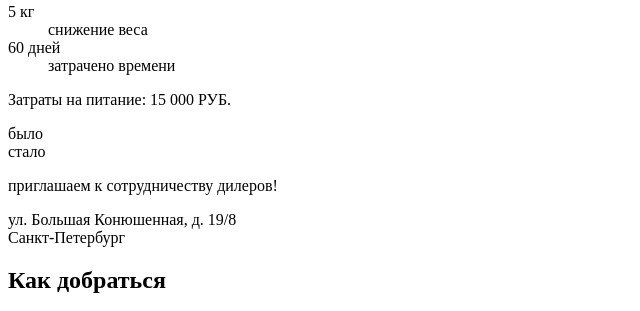
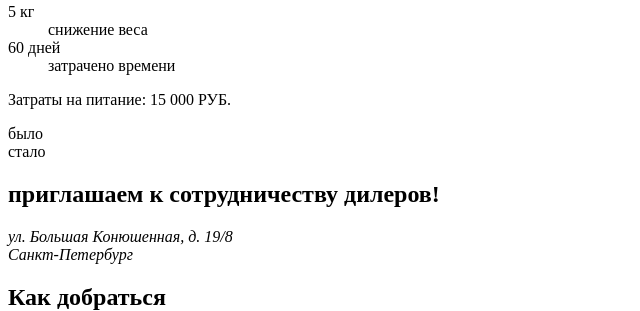
Before and after one commit to nstmld/581191-cat-energy-21, a website: page source/index.html in a window 1280 px wide. Shown: the part 761-1072 px from the top of the page, without its empty margins (0-640 px from the left). Drawn offline with Linux system fonts and the light colour scheme.

Commit message:
Правки по главной странице

```diff
--- a/source/index.html
+++ b/source/index.html
@@ -35,15 +35,14 @@
             <p class="program__description">
               Ваш кот весит больше собаки и почти утратил способность лазить по деревьям? Пора на диету! Cat Energy Slim поможет вашему питомцу сбросить лишний вес.
             </p>
-            <a class="program__link"href="catalog.html">каталог slim</a>
+            <a class="program__link" href="catalog.html">каталог slim</a>
           </li>
           <li class="program__item program__item--muscle">
             <h3 class="program__header">набор массы</h3>
             <p class="program__description">
               Заработать авторитет среди дворовых котов и даже собак? Серия Cat Energy Pro поможет вашему коту нарастить необходимые мышцы!
             </p>
-            <a class="program__link"href="catalog.html">каталог pro</a>
-          </li>
+            <a class="program__link" href="catalog.html">каталог pro</a>
           </li>
         </ul>
       </section>
@@ -80,13 +79,14 @@
         </div>
       </section>
       <section class="cooperation">
-        <p class="cooperation__message">приглашаем к сотрудничеству дилеров!</p>
-        <adress class="cooperation__adress">ул. Большая Конюшенная, д. 19/8<br>Санкт-Петербург</adress>
+        <h2 class="cooperation__message">приглашаем к сотрудничеству дилеров!</h2>
+        <address class="cooperation__address">ул. Большая Конюшенная, д. 19/8<br>Санкт-Петербург</address>
       </section>
       <section class="map">
         <h2 class="visually-hidden">Как добраться</h2>
         <img src="" width="320" height="362" alt="">
       </section>
+    </main>
     <footer class="main-footer">
       <div class="main-footer__wrapper">
         <a class="main-footer__logo">
@@ -108,8 +108,6 @@
           <img src="" width="27" height="34" alt="Лого HTML Academy">
         </a>
       </div>
-        </div>
     </footer>
-    </main>
   </body>
 </html>
```
Lines whose indentation alone changed are shown as unchanged.
